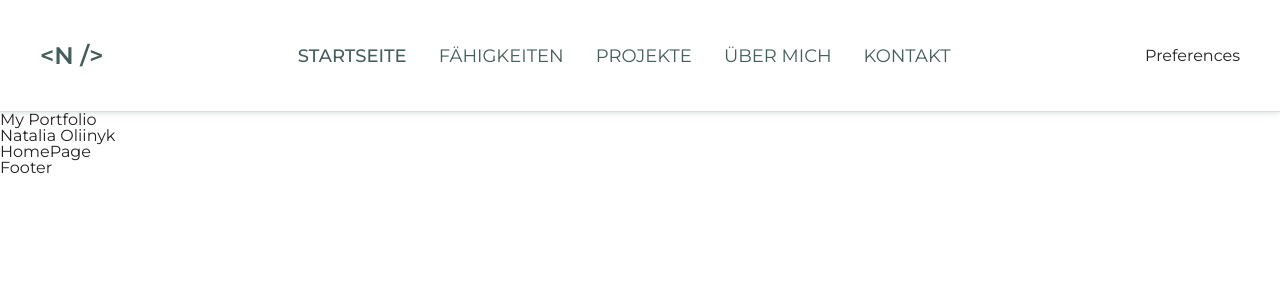
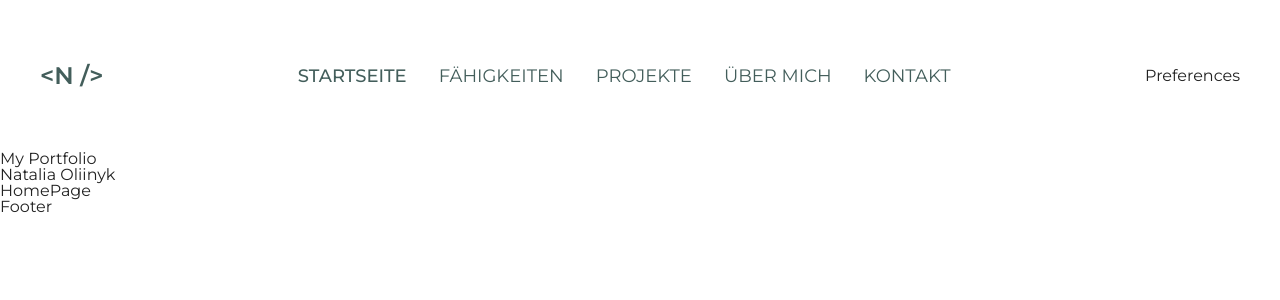
Before and after one commit to NataliiaOliinyk-gi/portfolio, a React (Vite) app: page / in a window 1280 px wide. Shown: the top 300 px of the page. Built offline with nearby package versions, Linux system fonts and the light colour scheme; a web font is replaced by a local one.

Commit message:
header - translucent background added

```diff
--- a/src/modules/Header/Header.module.css
+++ b/src/modules/Header/Header.module.css
@@ -3,15 +3,15 @@
     top: 0;
     z-index: 1000;
 
-
     display: flex;
     justify-content: space-between;
     align-items: center;
     width: 100%;
-    padding: 40px;
+    padding: 60px 40px;
 
-    border-bottom: 1px solid var(--light-border-color);
-    background-color: var(--white-background-color);
+    /* translucent background */
+    background-color: color-mix(in srgb, var(--white-background-color) 85%, transparent);
+    -webkit-backdrop-filter: blur(10px);
     backdrop-filter: blur(10px);
-    box-shadow: 0 1px 6px color-mix(in srgb, var(--main-hover-color) 20%, transparent);
+    transition: background-color .3s ease
 }
```
